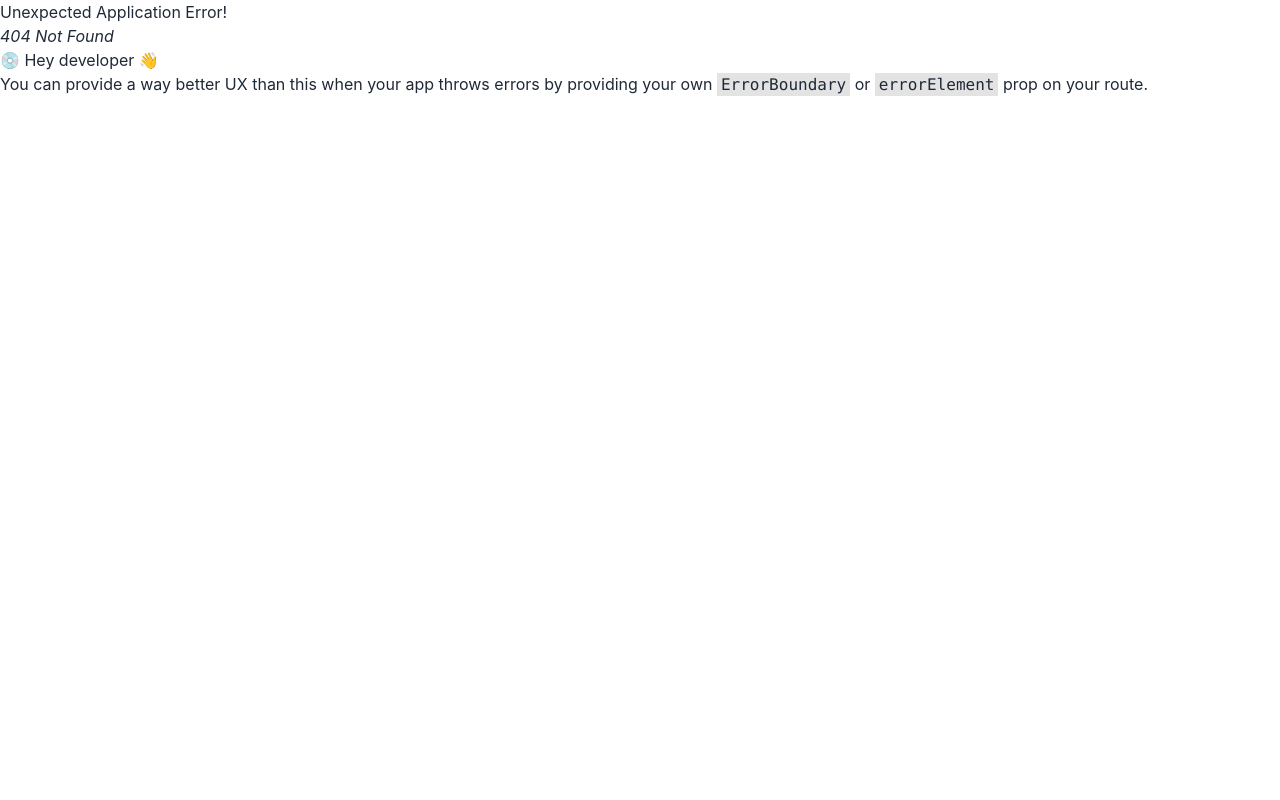
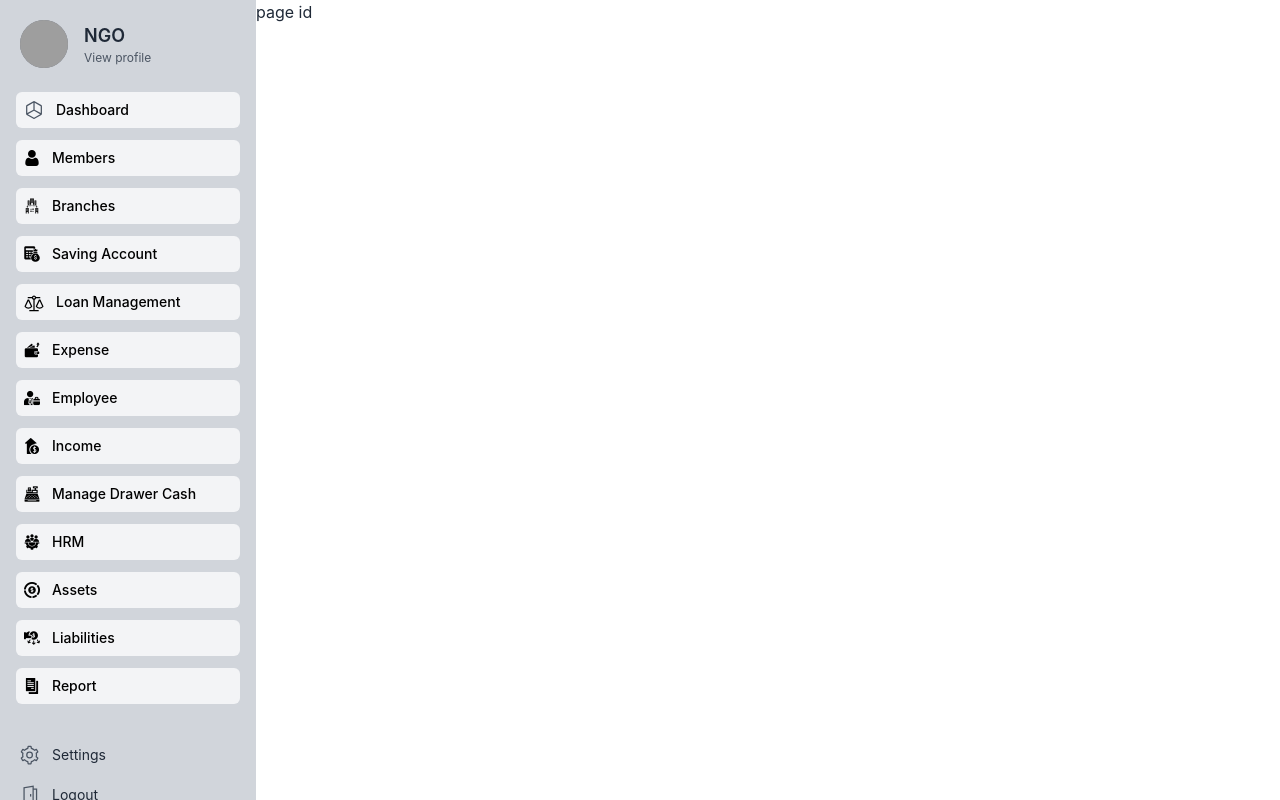
Before and after one commit to MDYeaminIslam/NGO_Project, a React (Vite) app: page /members_details/1 in a window 1280 px wide. Before the commit this address had no page. Built offline with nearby package versions, Linux system fonts and the light colour scheme; no server answers; grey boxes are pictures that could not be loaded.

Commit message:
work in progress

```diff
--- a/src/App.jsx
+++ b/src/App.jsx
@@ -8,8 +8,15 @@ function App() {
   return (
     <>
       <div className=' flex flex-col md:flex-row w-full  '>
-        <div className='min-h-screen h-screen overflow-y-scroll no-scrollbar w-full md:w-1/5 '>
-          <SideNavbar />
+        <div className=' md:min-h-screen  md:h-screen overflow-y-scroll no-scrollbar w-full md:w-1/5 '>
+          <div className='hidden md:block'>
+            <SideNavbar />
+          </div>
+          <div>
+            <p>nav for mobile</p>
+          </div>
+
+
         </div>
 
         <div className=' w-full md:w-4/5'>
--- a/src/component/ListView.jsx
+++ b/src/component/ListView.jsx
@@ -20,7 +20,7 @@ const ListView = ({ data }) => {
                     <td>{presentAddress}</td>
 
                     <td>
-                        <Link to={`/members_details/${_id}`} className="btn btn-info text-white" >
+                        <Link to={`/members_details/${mobileNumber}`} className="btn btn-info text-white" >
                             View
                         </Link>
                     </td>
--- a/src/component/branchSamitySelector.jsx
+++ b/src/component/branchSamitySelector.jsx
@@ -29,7 +29,8 @@ export default function BranchSamitySelector({ callBackFn }) {
     <>
       {/* Branch List */}
 
-      <div className="flex flex-col gap-1">
+      <section className=" w-full flex gap-5">
+        <div className="flex w-full flex-col gap-1">
           <label className="font-medium" htmlFor="name">
             Branch Name:{" "}
           </label>
@@ -50,7 +51,7 @@ export default function BranchSamitySelector({ callBackFn }) {
           </select>
         </div>
         {/* Samity List */}
-      <div className="flex flex-col gap-1">
+        <div className="flex w-full flex-col gap-1">
           <label className="font-medium" htmlFor="name">
             Samity Name:{" "}
           </label>
@@ -68,6 +69,7 @@ export default function BranchSamitySelector({ callBackFn }) {
             ))}
           </select>
         </div>
+      </section>
     </>
   );
 }
--- /dev/null
+++ b/src/pages/Employee/EmployeeDetailsPage.jsx
@@ -0,0 +1,28 @@
+import { useQuery } from "@tanstack/react-query";
+import { useParams } from "react-router-dom";
+import { searchEmployeeByPhoneNumber } from "../../../api/admin";
+import { useEffect, useState } from "react";
+
+
+const EmployeeDetailsPage = () => {
+    const { id } = useParams()
+    const [member, setMember] = useState({})
+    const { data, isFetched } = useQuery({ queryFn: () => searchEmployeeByPhoneNumber(id) })
+
+    useEffect(() => {
+        if (isFetched) {
+            setMember(data[0]);
+        }
+    }, [isFetched])
+
+    console.log(member);
+    const { name
+    } = member
+    return (
+        <div>
+            <p>employee details {id}, {name}</p>
+        </div>
+    );
+};
+
+export default EmployeeDetailsPage;
--- a/src/pages/Employee/EmployeeList.jsx
+++ b/src/pages/Employee/EmployeeList.jsx
@@ -29,15 +29,25 @@ const EmployeeList = () => {
       <section>
         <EmployeeNav />
       </section>
-      <section>
+      <section className="flex items-center justify-around gap-2 my-8 pb-8 border-b-2 max-w-5xl mx-auto">
         <BranchSamitySelector callBackFn={setFormData} />
-        <button onClick={handleSubmit}>Search</button>
+        <button className="btn bg-teal-700 text-white mt-4 " onClick={handleSubmit}>Search</button>
       </section>
       {/* Local User List */}
       <section>
-        {employee.length
-          ? employee.map((user, key) => <EmployeeListView key={key} data={user}/>)
-          : null}
+        <div className="max-w-5xl mx-auto bg-teal-700 text-white py-4">
+          <tr className="grid grid-cols-1 md:grid-cols-4 items-center justify-center gap-1 text-center">
+            <th>employee Name</th>
+            <th>Phone Number</th>
+            <th>Email</th>
+
+          </tr>
+        </div>
+        <div>
+          {employee.length
+            ? employee.map((user, key) => <EmployeeListView key={key} data={user} />)
+            : null}
+        </div>
       </section>
     </div>
   );
--- a/src/pages/Employee/EmployeeListView.jsx
+++ b/src/pages/Employee/EmployeeListView.jsx
@@ -1,26 +1,30 @@
+import { Link } from "react-router-dom";
 
 
-const EmployeeListView = ({data}) => {
+const EmployeeListView = ({ data }) => {
     console.log(data);
-    const {name,email,mobileNumber} = data;
+    const { name, email, mobileNumber } = data;
 
     return (
         <div>
             <table className="w-full mt-8 ">
-                <tr className="grid grid-cols-5 items-center justify-center gap-1 text-center">
+                {/* <tr className="grid grid-cols-5 items-center justify-center gap-1 text-center">
                     <th>Member Name</th>
                     <th>Phone Number</th>
                     <th>Email</th>
 
-                </tr>
-                <tr className="grid grid-cols-5 items-center w-full justify-between text-center">
+                </tr> */}
+                <tr className="grid grid-col-1 bg-gray-100 py-2 border-l-4 border-teal-700  md:grid-cols-4 items-center max-w-5xl mx-auto justify-between text-center">
                     <td>{name}</td>
                     <td>{mobileNumber}</td>
                     <td>{email}</td>
 
 
                     <td>
-                        <button className="btn btn-info text-white">view</button>
+                        <Link className="btn btn-info text-white" to={`/employee_details/${mobileNumber}`}>
+                            View
+                        </Link>
+
                     </td>
                 </tr>
             </table>
--- /dev/null
+++ b/src/pages/Member/MemberDetailsPage.jsx
@@ -0,0 +1,40 @@
+import { useQuery } from "@tanstack/react-query";
+import axios from "axios";
+import { useEffect, useState } from "react";
+import { useParams } from "react-router-dom";
+import { searchUserByPhoneNumber } from "../../../api/admin";
+
+const MemberDetailsPage = () => {
+    const { id } = useParams();
+    console.log(id);
+    const [member, setMember] = useState({});
+    const { data, isFetched } = useQuery({ queryFn: () => searchUserByPhoneNumber(id) })
+
+    useEffect(() => {
+        if (isFetched) {
+            setMember(data[0])
+        }
+    }, [isFetched])
+
+    console.log(member);
+    const { name } = member;
+    // const { name,
+    //     dateOfBirth,
+    //     educationalQualification,
+    //     status,
+    //     mobileNumber,
+    //     fathersName,
+    //     mothersName,
+    //     spouseName,
+    //     nidNumber,
+    //     photo,
+    //     presentAddress,
+    // } = member;
+    return (
+        <div>
+            <p>page id {name}</p>
+        </div>
+    );
+};
+
+export default MemberDetailsPage;
```
Also changed, not shown: src/router/Roots.jsx (+12 -0 lines). Lines whose indentation alone changed are shown as unchanged.
